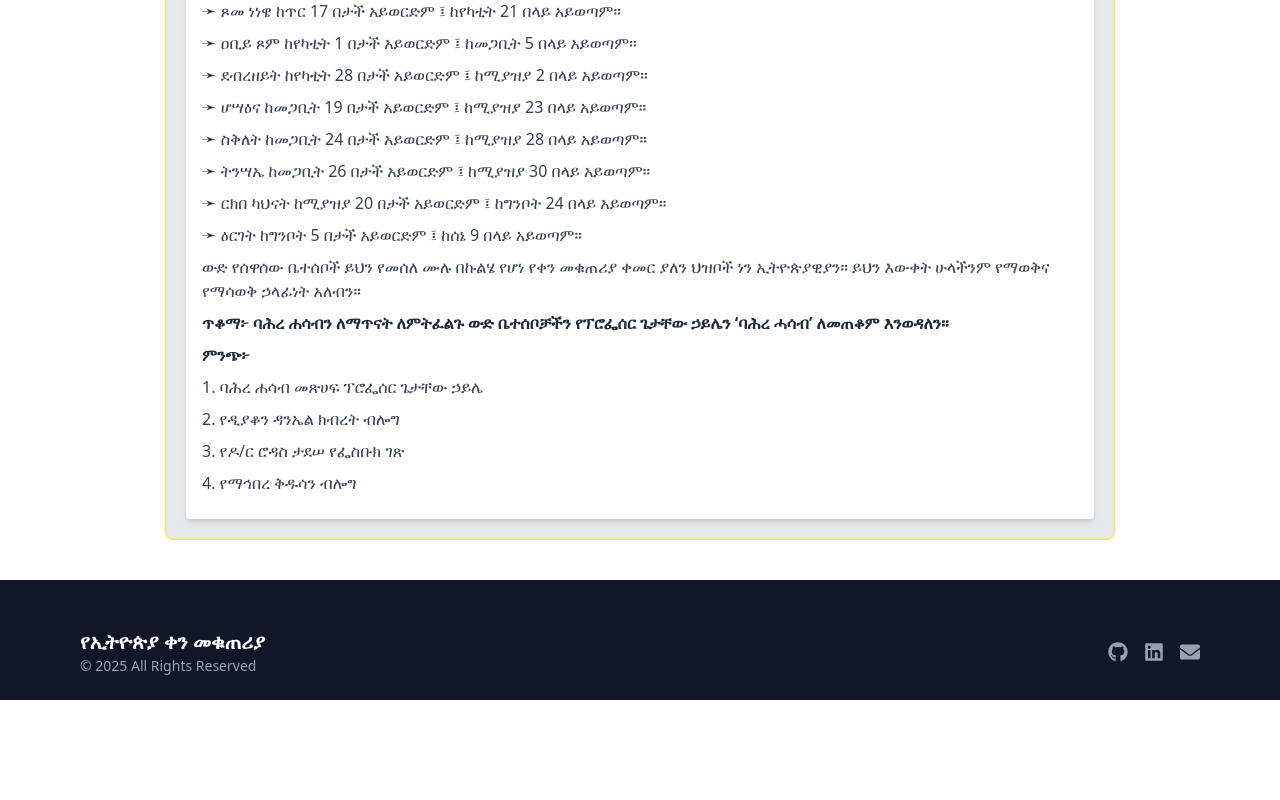
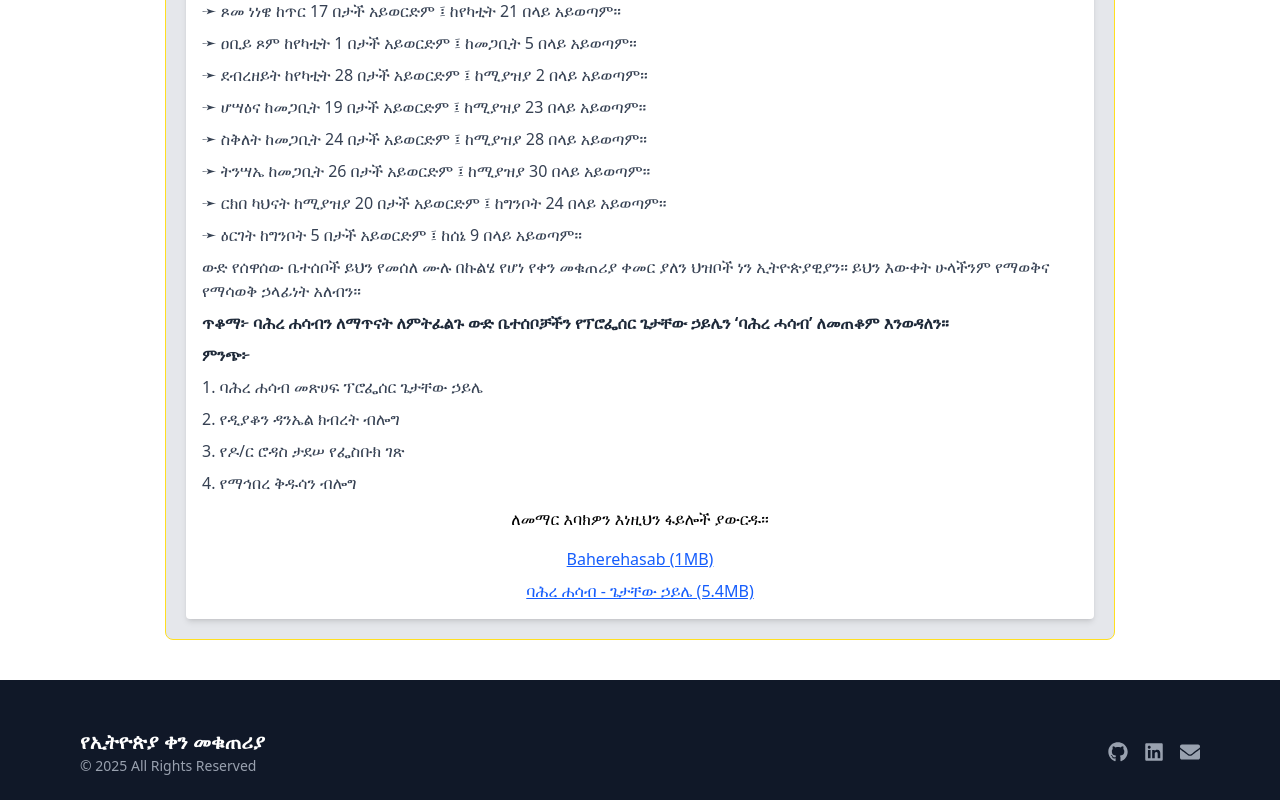
Before and after one commit to ela123/ethiopian-calendar, a React (Vite) app: page /Amharic in a window 1280 px wide. Shown: the part 6624-7424 px from the top of the page. Before the commit the page ends 7324 px from the top, so only its background shows below. Built offline with nearby package versions, Linux system fonts and the light colour scheme.

Commit message:
ready to deploy

```diff
--- a/src/components/Amharic.jsx
+++ b/src/components/Amharic.jsx
@@ -343,12 +343,36 @@ function Amharic() {
     <p class="text-gray-700 mb-2">4. የማኅበረ ቅዱሳን ብሎግ</p>
 
 </div>
+
+</div>
+<div class="text-center font-medium mt-3">
+   ለመማር እባክዎን እነዚህን ፋይሎች ያውርዱ፡፡
+</div>
+
+<div class="text-center mt-4">
+  <a
+    href="../assets/baherehasab.pdf"
+    download="baherehasab.pdf"
+    class="text-blue-600 hover:text-blue-800 underline"
+  >
+    Baherehasab (1MB)
+  </a>
+</div>
+
+<div class="text-center mt-2">
+  <a
+    href="../assets/ባሕረ ሐሳብ - ጌታቸው ኃይሌ.pdf"
+    download="ባሕረ_ሐሳብ_ጌታቸው_ኃይሌ.pdf"
+    class="text-blue-600 hover:text-blue-800 underline"
+  >
+    ባሕረ ሐሳብ - ጌታቸው ኃይሌ (5.4MB)
+  </a>
 </div>
 </div>
+ </div>
 
+    </div>
 
-        </div>
-    </div>
     <Footer/>
     </div>
   )
--- a/src/components/English.jsx
+++ b/src/components/English.jsx
@@ -455,7 +455,7 @@ For Debre Zeit, the number of days after Nineveh is 41, so 41 divided by 30 = 1
 
 <div class="text-center mt-4">
   <a
-    href="src/assets/baherehasab.pdf"
+    href="../assets/baherehasab.pdf"
     download="baherehasab.pdf"
     class="text-blue-600 hover:text-blue-800 underline"
   >
@@ -465,7 +465,7 @@ For Debre Zeit, the number of days after Nineveh is 41, so 41 divided by 30 = 1
 
 <div class="text-center mt-2">
   <a
-    href="src/assets/ባሕረ ሐሳብ - ጌታቸው ኃይሌ.pdf"
+    href="../assets/ባሕረ ሐሳብ - ጌታቸው ኃይሌ.pdf"
     download="ባሕረ_ሐሳብ_ጌታቸው_ኃይሌ.pdf"
     class="text-blue-600 hover:text-blue-800 underline"
   >
```
